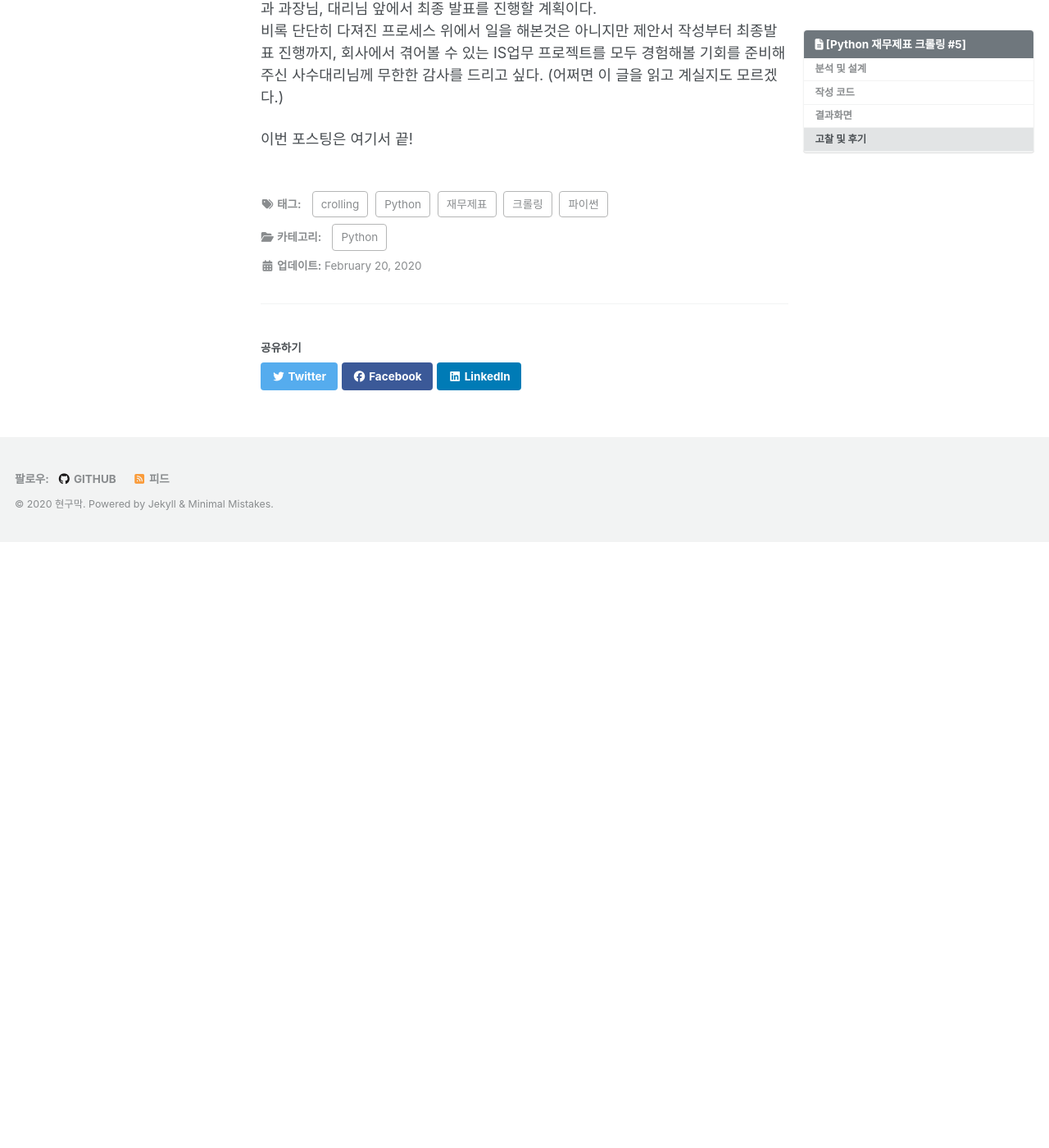
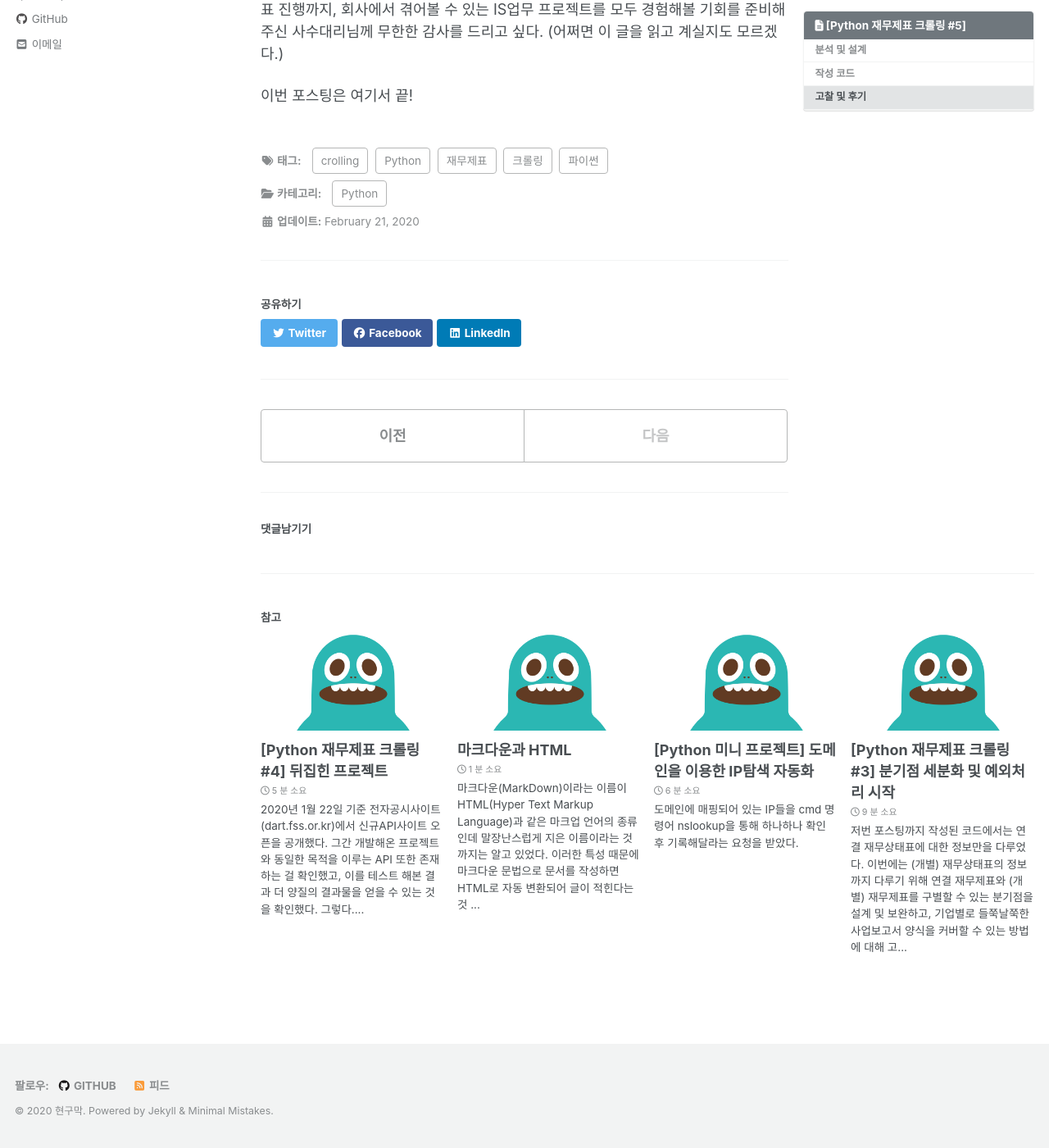
Before and after one commit to Hyeon9mak/Hyeon9mak.github.io, a Jekyll site: the page built from _posts/2020-02-20-Python-재무제표-웹-크롤링-#5.md, in a window 1280 px wide and 1400 px high, scrolled down 3322 px. Shown: the whole window at 82% size. Built offline with Jekyll 4.4.1, drawn with Linux system fonts in a browser that asks for light colours; cached includes are drawn as plain includes; nearby versions of some CDN libraries; comment, search, counter and statistics services are not loaded; before the commit the page ends 3983 px from its top, so only the background shows below that; some of the changed lines change nothing that is shown.

Commit message:
new posting #2020-02-20-Python-재무제표-웹-크롤링-#5.md

```diff
--- a/pre_post/2020-02-20-Python-재무제표-웹-크롤링-#5.md
+++ b/_posts/2020-02-20-Python-재무제표-웹-크롤링-#5.md
@@ -103,8 +103,6 @@
 그 후 .tsv 파일로 저장하는 과정을 거치는데, .txt 파일이 필요한 경우도 생길 것 같아서 함께 저장하도록 했다.
 사실 .tsv파일과 .txt파일의 차이가 거의 없긴 한데... 클라이언트가 부르는 대로 불러드리는게 인지상정이겠지.
 
-## 결과화면
-
 
 ## 고찰 및 후기
 이렇게해서 실질적으로 인턴십 프로그램을 진행하며 요청 받았던 프로젝트를 모두 완료하였다.
```
